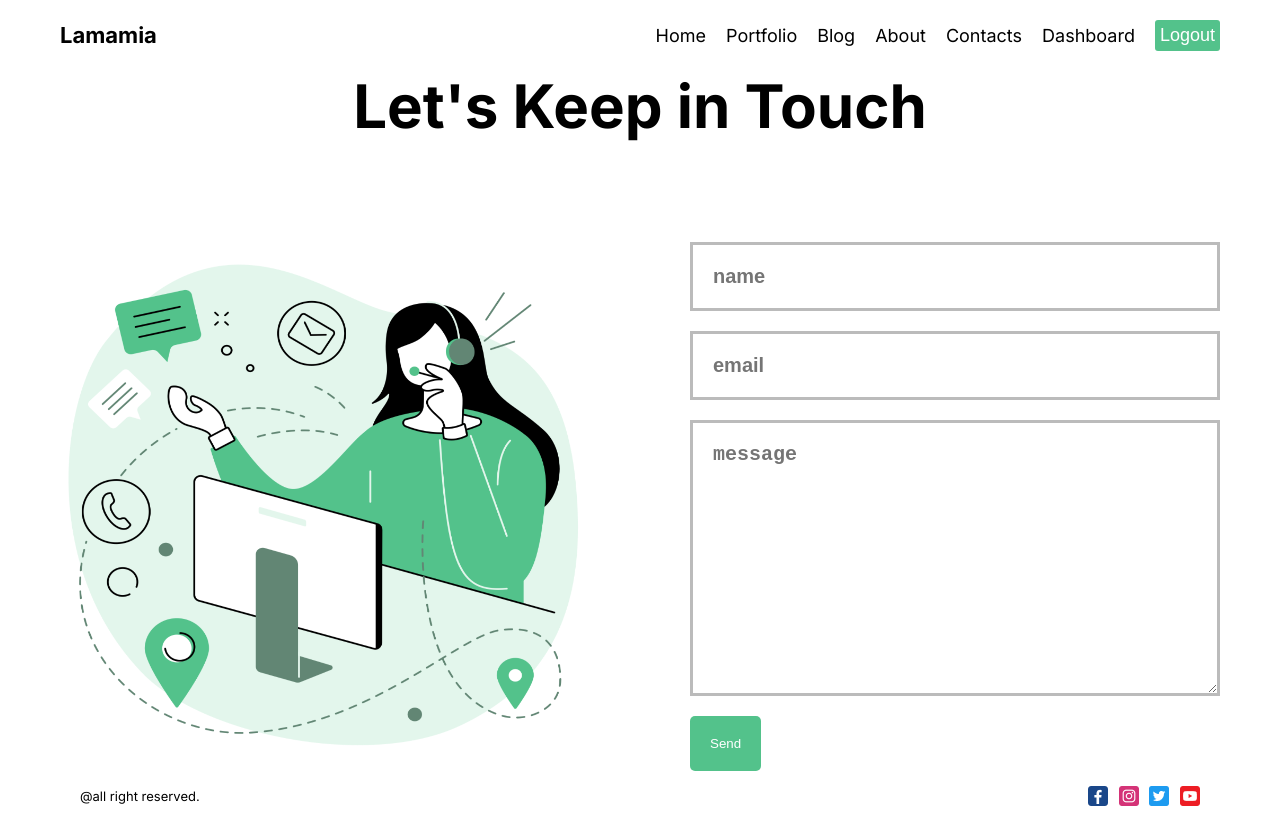
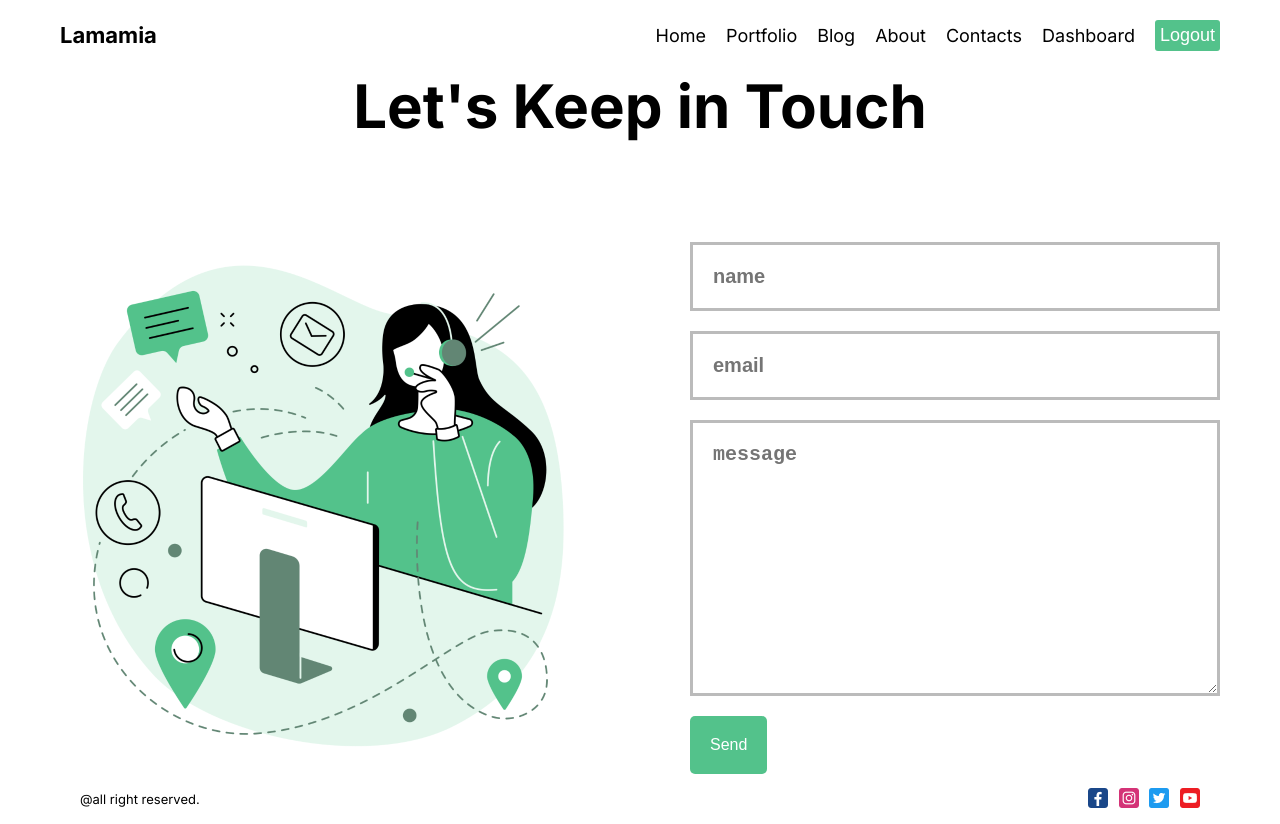
Before and after one commit to D1M1TRyy/next-app, a Next.js app: page /contacts in a window 1280 px wide. Built offline with nearby package versions, Linux system fonts and the light colour scheme.

Commit message:
updated social icons links

```diff
--- a/src/app/contacts/page.jsx
+++ b/src/app/contacts/page.jsx
@@ -14,6 +14,7 @@ function Contact() {
             alt="contact image"
             fill={true}
             className={styles.image}
+
           />
         </div>
         <form className={styles.form}>
--- a/src/app/contacts/page.module.css
+++ b/src/app/contacts/page.module.css
@@ -1,24 +1,21 @@
-.content {
+.title{
+  font-size: 60px;
+  margin-bottom: 100px;
+  text-align: center;
+}
+.content{
   display: flex;
   align-items: center;
   gap: 100px;
   }
-
 .imgContainer {
   flex: 1;
   height: 500px;
   position: relative;
   }
 .image{
-    object-fit: ;
+  object-fit: contain;
 }
-
-  .title {
-      font-size: 60px;
-      margin-bottom: 100px;
-      text-align: center;
-  }
-
 .form {
   flex: 1;
   display: flex;
--- a/src/components/button/button.module.css
+++ b/src/components/button/button.module.css
@@ -6,4 +6,5 @@
     border-radius: 5px;
     width: max-content;
     color: white;
+    font-size: medium;
   }
--- a/src/components/footer/Footer.jsx
+++ b/src/components/footer/Footer.jsx
@@ -7,10 +7,10 @@ function footer() {
     <div className={styles.container}>
         <span> @all right reserved.</span>
         <div className={styles.icons}>
-          <Image src="/1.png" width="20" height="20"/>
-          <Image src="/2.png" width="20" height="20"/>
-          <Image src="/3.png" width="20" height="20"/>
-          <Image src="/4.png" width="20" height="20"/>
+          <a href="https://www.facebook.com/"><Image src="/1.png" width="20" height="20"/></a>
+          <a href="https://www.instagram.com/"><Image src="/2.png" width="20" height="20"/></a>
+          <a href="https://twitter.com/i/flow/login"><Image src="/3.png" width="20" height="20"/></a>
+          <a href="https://www.youtube.com/"><Image src="/4.png" width="20" height="20"/></a>
           </div>
     </div>
   )
```
Lines whose indentation alone changed are shown as unchanged.
